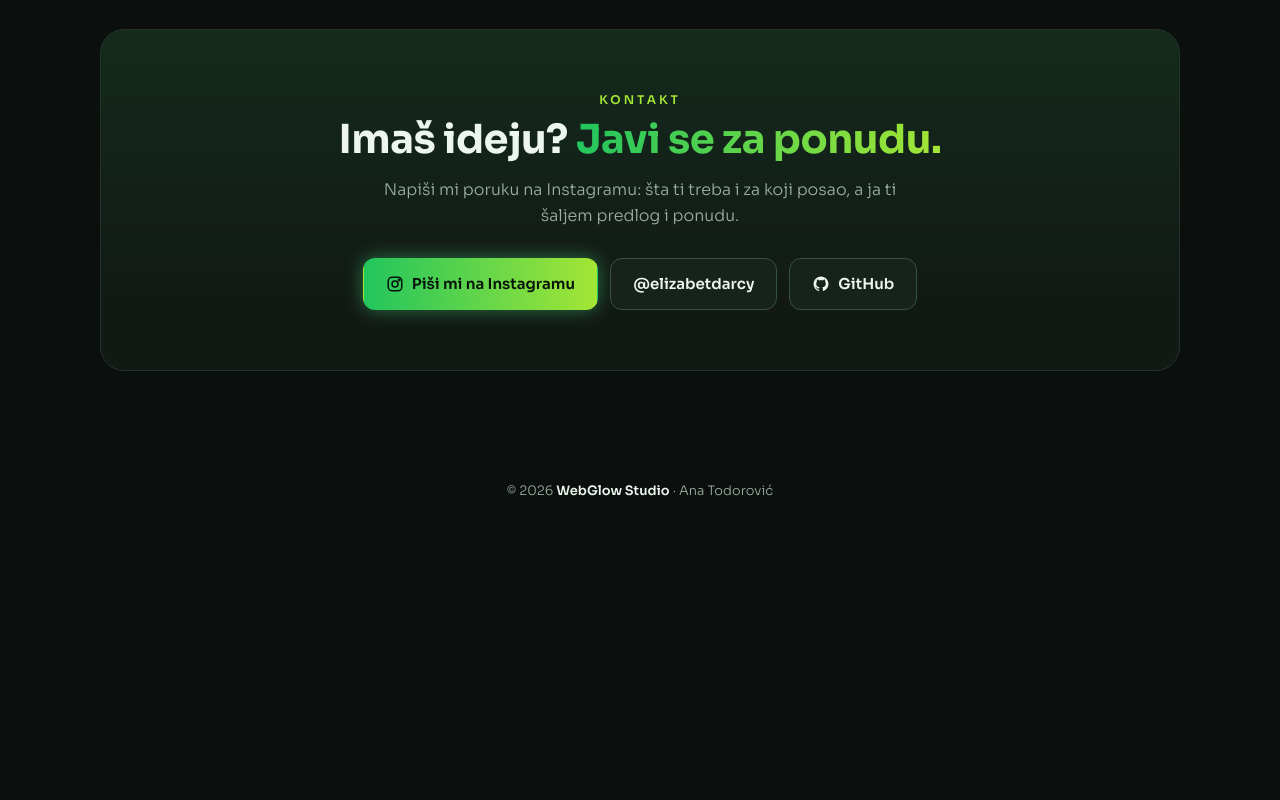
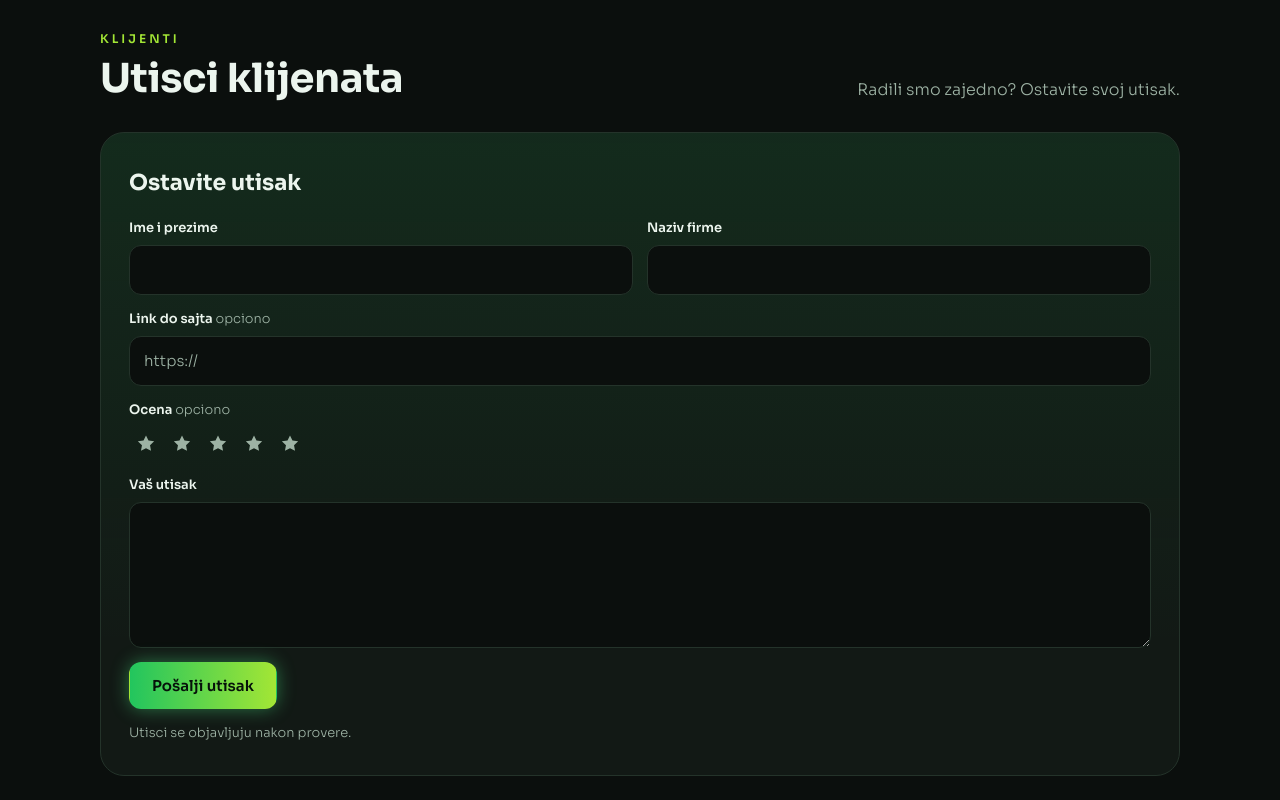
Before and after one commit to WebGlowStudio/Webglowstudioportfolio, a plain HTML site: page index.html in a window 1280 px wide. Shown: the part 4620-5420 px from the top of the page. Before the commit the page ends 5172 px from the top, so only its background shows below. Drawn offline with Linux system fonts and the light colour scheme.

Commit message:
Show the testimonials section with a review form.
Clients can send a review by email. Approved quotes are still added later from the commented card template, and the empty grid takes no space.

Co-authored-by: AnaTodorović <WebGlowStudio@users.noreply.github.com>

```diff
--- a/index.html
+++ b/index.html
@@ -164,8 +164,7 @@ h2{font-size:clamp(28px,5vw,40px);line-height:1.15;letter-spacing:-.5px;margin-t
 footer{padding:40px 0 50px;text-align:center;color:var(--muted);font-size:13px;font-weight:300}
 footer b{color:var(--text);font-weight:600}
 
-/* testimonials (section stays hidden until a real quote is published) */
-#utisci[hidden]{display:none}
+/* testimonials */
 .t-top{display:flex;align-items:center;justify-content:space-between;gap:12px}
 .t-mark{color:var(--lime);font-size:28px;line-height:1;font-weight:600}
 .t-stars{display:flex;gap:3px;color:var(--lime)}
@@ -177,11 +176,37 @@ footer b{color:var(--text);font-weight:600}
 .t-who span{color:var(--muted);font-size:13.5px;font-weight:300}
 .card .t-link{align-self:flex-start;font-size:14px;font-weight:600;text-decoration:none}
 .card .t-link:hover{text-decoration:underline}
+#utisci .grid:empty{display:none}
+.review{background:linear-gradient(180deg,rgba(34,197,94,.10),rgba(34,197,94,0) 80%), var(--panel);border:1px solid var(--line);border-radius:24px;padding:32px 28px}
+.review h3{font-size:22px;margin-bottom:18px}
+.review form{display:flex;flex-direction:column;gap:14px}
+.review-row{display:grid;grid-template-columns:repeat(auto-fit,minmax(min(100%,240px),1fr));gap:14px}
+.review .field{display:flex;flex-direction:column;align-items:stretch;gap:6px;font-size:13px;font-weight:600}
+.review .opt{font-weight:300;color:var(--muted)}
+.review input,.review textarea{width:100%;background:var(--bg);color:var(--text);border:1px solid var(--line);border-radius:12px;padding:12px 14px;font:inherit;font-weight:300;font-size:15px}
+.review textarea{min-height:120px;resize:vertical}
+.review input::placeholder,.review textarea::placeholder{color:var(--muted)}
+.review input:focus,.review textarea:focus{outline:none;border-color:var(--green);box-shadow:var(--glow)}
+.review input:-webkit-autofill,.review textarea:-webkit-autofill{-webkit-text-fill-color:var(--text);box-shadow:0 0 0 1000px var(--bg) inset}
+.review .hp{display:none}
+.review fieldset{border:0;padding:0;margin:0}
+.review legend{font-size:13px;font-weight:600;padding:0}
+.rate-stars{position:relative;display:flex;flex-direction:row-reverse;justify-content:flex-end;gap:2px;margin-top:6px}
+.rate-stars input{position:absolute;width:1px;height:1px;padding:0;margin:-1px;overflow:hidden;clip:rect(0,0,0,0);white-space:nowrap;border:0}
+.rate-stars label{color:var(--muted);cursor:pointer;display:flex;padding:6px}
+.rate-stars svg{width:22px;height:22px;display:block}
+.rate-stars label:hover,.rate-stars label:hover ~ label,.rate-stars input:checked ~ label{color:var(--lime)}
+.rate-stars input:focus-visible + label{outline:2px solid var(--lime);outline-offset:2px;border-radius:6px}
+button.btn{font-family:inherit;cursor:pointer}
+.review .btn{align-self:flex-start}
+.review-note{color:var(--muted);font-size:13px;font-weight:300;margin-top:14px}
 
 @media (max-width:640px){
   .navlinks a:not(.btn){display:none}
   .hero{padding:80px 0 60px}
   section{padding:54px 0}
+  .review{padding:24px 16px}
+  .review .btn{width:100%}
 }
 </style>
 </head>
@@ -439,21 +464,20 @@ footer b{color:var(--text);font-weight:600}
   </div>
 </section>
 
-<section id="utisci" hidden>
+<section id="utisci">
   <div class="container">
     <div class="sec-head">
       <div><div class="eyebrow">Klijenti</div><h2>Utisci klijenata</h2></div>
-      <p>Kratke reči ljudi kojima je sajt već online.</p>
+      <p>Radili smo zajedno? Ostavite svoj utisak.</p>
     </div>
     <div class="grid">
 <!--
-  Ovaj odeljak je sakriven jer još nema pravih utisaka. Ništa odavde se ne vidi na sajtu.
-  Da objaviš prvi utisak:
+  Ovde ide mreža odobrenih utisaka. Dok nema nijedne kartice, div.grid je prazan i ne zauzima mesto.
+  Da objaviš odobren utisak:
   1. Iskopiraj šablon kartice ispod (ceo article, od <article do </article>).
   2. Nalepi ga ovde, unutar div class="grid", van ovog komentara.
   3. Upiši pravi citat, ime klijenta i naziv firme ili delatnost.
   4. Link ka sajtu i zvezdice su opciono. Ako nema sajta, obriši oznaku a. Ako nema ocene, obriši div class="t-stars". Za manju ocenu obriši višak zvezdica i uskladi aria-label (npr. Ocena 4 od 5).
-  5. Ukloni atribut hidden sa <section id="utisci"> da se ceo odeljak prikaže.
   Ne ostavljaj izmišljen citat kao vidljiv sadržaj.
 
   <article class="card">
@@ -479,6 +503,47 @@ footer b{color:var(--text);font-weight:600}
     </div>
   </article>
 -->
+    </div>
+    <div class="review">
+      <h3>Ostavite utisak</h3>
+      <form action="https://formsubmit.co/anna-90@live.com" method="POST" accept-charset="UTF-8">
+        <input type="hidden" name="_subject" value="Novi utisak sa WebGlow portfolija">
+        <input type="hidden" name="_template" value="table">
+        <input type="hidden" name="_captcha" value="true">
+        <input type="hidden" name="_next" value="https://webglowstudio.github.io/Webglowstudioportfolio/#utisci">
+        <input type="text" name="_honey" class="hp" tabindex="-1" autocomplete="off" aria-hidden="true">
+        <div class="review-row">
+          <label class="field">Ime i prezime
+            <input type="text" name="Ime i prezime" required autocomplete="name">
+          </label>
+          <label class="field">Naziv firme
+            <input type="text" name="Naziv firme" required autocomplete="organization">
+          </label>
+        </div>
+        <label class="field"><span>Link do sajta <span class="opt">opciono</span></span>
+          <input type="url" name="Link do sajta" inputmode="url" autocomplete="url" placeholder="https://">
+        </label>
+        <fieldset class="rate">
+          <legend>Ocena <span class="opt">opciono</span></legend>
+          <div class="rate-stars">
+            <input type="radio" name="Ocena" id="ocena5" value="5">
+            <label for="ocena5" aria-label="Ocena 5 od 5"><svg viewBox="0 0 24 24" aria-hidden="true"><path fill="currentColor" d="M12 2.6l2.7 5.6 6.2.8-4.5 4.3 1.1 6.1L12 16.6 6.5 19.4l1.1-6.1L3.1 9l6.2-.8z"/></svg></label>
+            <input type="radio" name="Ocena" id="ocena4" value="4">
+            <label for="ocena4" aria-label="Ocena 4 od 5"><svg viewBox="0 0 24 24" aria-hidden="true"><path fill="currentColor" d="M12 2.6l2.7 5.6 6.2.8-4.5 4.3 1.1 6.1L12 16.6 6.5 19.4l1.1-6.1L3.1 9l6.2-.8z"/></svg></label>
+            <input type="radio" name="Ocena" id="ocena3" value="3">
+            <label for="ocena3" aria-label="Ocena 3 od 5"><svg viewBox="0 0 24 24" aria-hidden="true"><path fill="currentColor" d="M12 2.6l2.7 5.6 6.2.8-4.5 4.3 1.1 6.1L12 16.6 6.5 19.4l1.1-6.1L3.1 9l6.2-.8z"/></svg></label>
+            <input type="radio" name="Ocena" id="ocena2" value="2">
+            <label for="ocena2" aria-label="Ocena 2 od 5"><svg viewBox="0 0 24 24" aria-hidden="true"><path fill="currentColor" d="M12 2.6l2.7 5.6 6.2.8-4.5 4.3 1.1 6.1L12 16.6 6.5 19.4l1.1-6.1L3.1 9l6.2-.8z"/></svg></label>
+            <input type="radio" name="Ocena" id="ocena1" value="1">
+            <label for="ocena1" aria-label="Ocena 1 od 5"><svg viewBox="0 0 24 24" aria-hidden="true"><path fill="currentColor" d="M12 2.6l2.7 5.6 6.2.8-4.5 4.3 1.1 6.1L12 16.6 6.5 19.4l1.1-6.1L3.1 9l6.2-.8z"/></svg></label>
+          </div>
+        </fieldset>
+        <label class="field">Vaš utisak
+          <textarea name="Vaš utisak" required rows="5"></textarea>
+        </label>
+        <button class="btn primary" type="submit">Pošalji utisak</button>
+      </form>
+      <p class="review-note">Utisci se objavljuju nakon provere.</p>
     </div>
   </div>
 </section>
```
